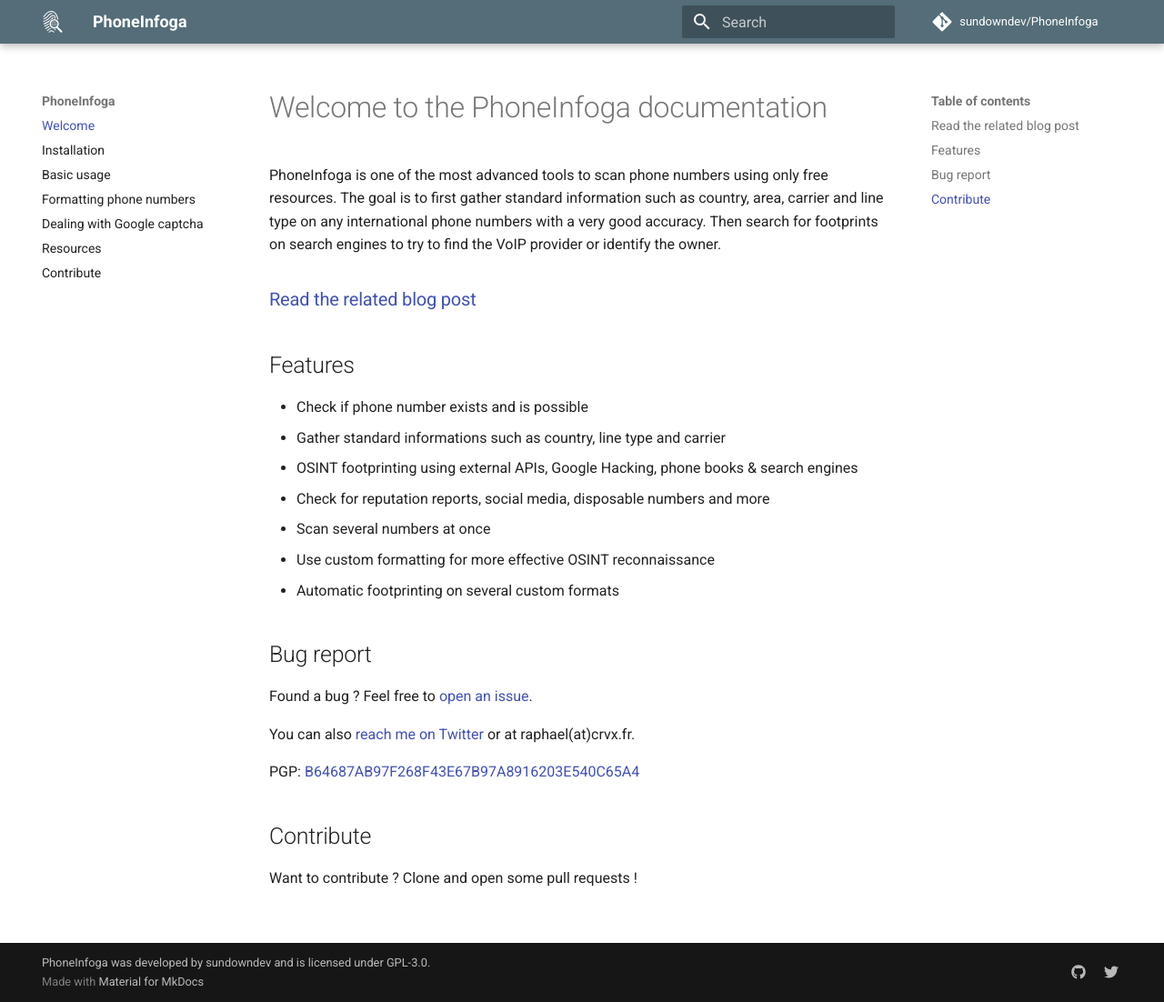
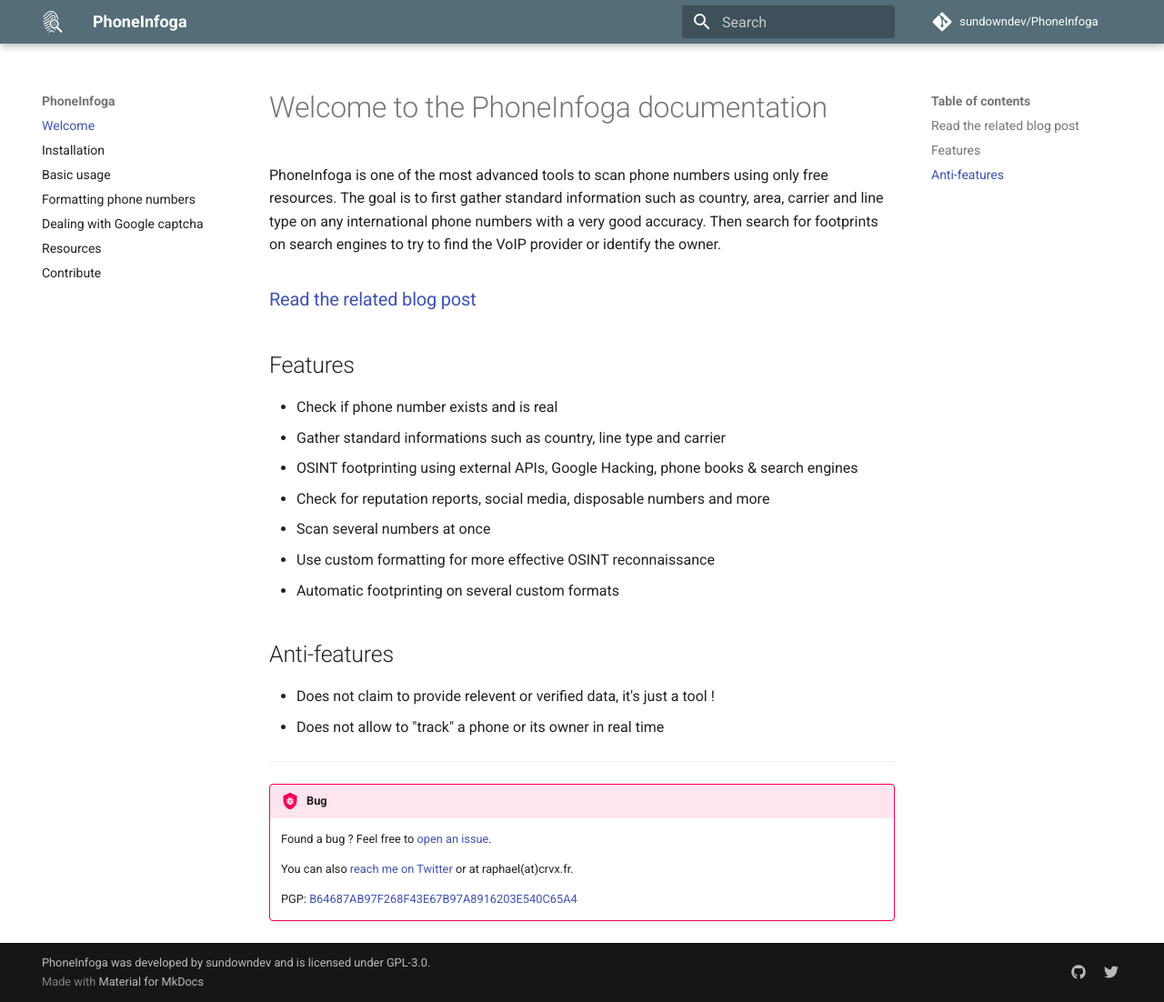
Before and after one commit to sundowndev/phoneinfoga, an MkDocs documentation site: the page built from docs/index.md, in a window 1280 px wide and 1102 px high. Shown: the whole window at 91% size. Built offline with MkDocs 1.6.1 and Material for MkDocs 9.7.7, drawn with Linux system fonts in a browser that asks for light colours; comment, search, counter and statistics services are not loaded.

Commit message:
chore(docs): index

```diff
--- a/docs/index.md
+++ b/docs/index.md
@@ -6,7 +6,7 @@
 
 ## Features
 
-- Check if phone number exists and is possible
+- Check if phone number exists and is real
 - Gather standard informations such as country, line type and carrier
 - OSINT footprinting using external APIs, Google Hacking, phone books & search engines
 - Check for reputation reports, social media, disposable numbers and more
@@ -14,14 +14,16 @@
 - Use custom formatting for more effective OSINT reconnaissance
 - Automatic footprinting on several custom formats
 
-## Bug report
+## Anti-features
 
-Found a bug ? Feel free to [open an issue](https://github.com/sundowndev/PhoneInfoga/issues).
+- Does not claim to provide relevent or verified data, it's just a tool !
+- Does not allow to "track" a phone or its owner in real time
 
-You can also [reach me on Twitter](https://twitter.com/sundowndev) or at raphael(at)crvx.fr.
+----
 
-PGP: [B64687AB97F268F43E67B97A8916203E540C65A4](https://crvx.fr/publickey.asc)
+!!! bug
+    Found a bug ? Feel free to [open an issue](https://github.com/sundowndev/PhoneInfoga/issues).
 
-## Contribute
+    You can also [reach me on Twitter](https://twitter.com/sundowndev) or at raphael(at)crvx.fr.
 
-Want to contribute ? Clone and open some pull requests !
+    PGP: [B64687AB97F268F43E67B97A8916203E540C65A4](https://crvx.fr/publickey.asc)
```
